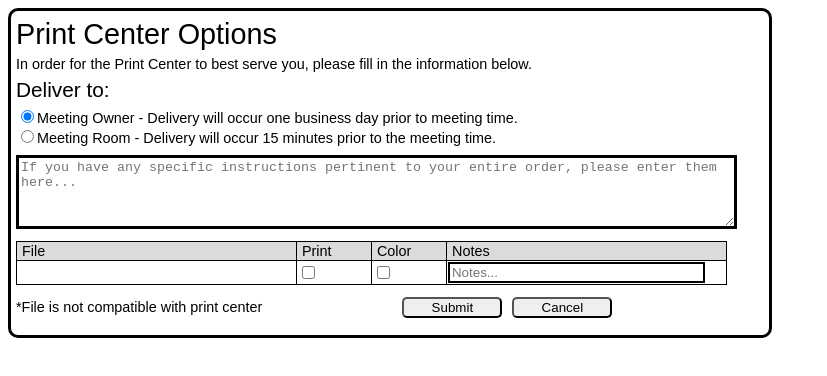
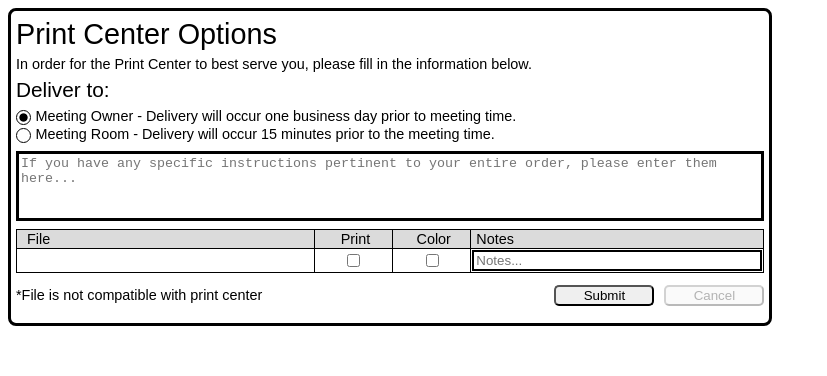
Before and after one commit to dougalderman/print-center-options, an Angular app: page / in a window 1280 px wide. Shown: the top 376 px of the page, without its empty margins (0-827 px from the left). Built offline with nearby package versions, Linux system fonts and the light colour scheme; no server answers.

Commit message:
CSS styling modifications. Disabled cancel button until submitted. Added * after unprintable file name.

```diff
--- a/src/app/app.component.css
+++ b/src/app/app.component.css
@@ -3,7 +3,7 @@
   width: 60%;
   border-style: solid;
   border-width: 3px;
-  border-radius: 10px;
+  border-radius: 8px;
 }
 
 .inner-container {
@@ -29,12 +29,45 @@
   margin-bottom: 6px;
 }
 
+.deliver-to-container input[type="radio"] {
+  display: none;
+}
+
+.deliver-to-container input[type="radio"] + *::before {
+  content: "";
+  display: inline-block;
+  vertical-align: bottom;
+  width: 0.8rem;
+  height: 0.8rem;
+  margin-right: 0.3rem;
+  border-radius: 50%;
+  border-style: solid;
+  border-width: 0.1rem;
+  border-color: black;
+}
+
+.deliver-to-container input[type="radio"]:checked + *::before {
+  background: radial-gradient(black 0%, black 40%, transparent 50%, transparent);
+  border-color: black;
+}
+
+.deliver-to-container input[type="radio"]:checked + * {
+  color: black;
+}
+
+.special-instructions-container {
+  height: 4rem;
+  margin: 8px 0;
+  border: 3px solid black;
+}
+
 #special-instructions {
-  width: 95%;
-  height: 4rem;
-  margin-top: 8px;
-  margin-bottom: 8px;
-  border: 3px solid black;
+  box-sizing: border-box;
+  width: 100%;
+  height:inherit;
+  border: none;
+  overflow: hidden;
+  resize: none;
 }
 
 .regular-size-text {
@@ -50,8 +83,12 @@
   color: red;
 }
 
+.fade-text {
+  opacity: 50%;
+}
+
 table.document-selection{
-  width: 95%;
+  width: 100%;
   border: 1px solid black;
   border-collapse: collapse;
   table-layout: fixed;
@@ -65,14 +102,17 @@ th.document-selection {
 
 th.document-selection.file {
   width: 40%;
+  padding-left: 10px;
 }
 
 th.document-selection.print {
   width: 10%;
+  text-align: center;
 }
 
 th.document-selection.color {
   width: 10%;
+  text-align: center;
 }
 
 th.document-selection.notes {
@@ -83,12 +123,21 @@ td.document-selection {
   border: 1px solid black;
 }
 
+td.document-selection.print {
+  text-align: center;
+}
+
+td.document-selection.color {
+  text-align: center;
+}
+
 tr:nth-child(odd) {
   background-color: #d3d3d3d1;
 }
 
 input[type='text'].notes {
-  width: 90%;
+  box-sizing: border-box;
+  width: 100%;
   border: 2px solid black;
 }
 
@@ -102,7 +151,13 @@ input[type='text'].notes {
 }
 
 .message-container {
-  margin-right: 140px;
+  width: 40%;
+  text-align: left;
+}
+
+.button-container {
+  width: 60%;
+  text-align: right;
 }
 
 .submit {
--- a/src/app/app.component.html
+++ b/src/app/app.component.html
@@ -4,15 +4,19 @@
     <p class="regular-size-text informational">In order for the Print Center to best serve you, please fill in the information below.</p>
     <form [formGroup]="printCenterOptions" (ngSubmit)="onSubmit()">
       <h2 class="subheader">Deliver to:</h2>
-      <div class="deliver-to">
+      <div class="deliver-to-container">
         <input type="radio" id="owner" formControlName="deliverTo" [value]="'owner'">
           <label for="owner" class="regular-size-text">Meeting Owner - Delivery will occur one business day prior to meeting time.</label><br>
         <input type="radio" id="room" formControlName="deliverTo" [value]="'room'">
           <label for="room" class="regular-size-text">Meeting Room - Delivery will occur 15 minutes prior to the meeting time.</label><br>
       </div>
+
+      <div class="special-instructions-container">
         <textarea id="special-instructions" formControlName="specialInstructions" placeholder="If you have any specific instructions pertinent to your entire order, please enter them here...">
         </textarea>
+      </div>
 
+      <div class="table-container">
         <table class="document-selection" formArrayName="selections">
           <tr>
             <th class="document-selection file regular-size-text not-bold">File</th>
@@ -21,18 +25,21 @@
             <th class="document-selection notes regular-size-text not-bold">Notes</th>
           </tr>
           <tr *ngFor="let docSelection of selections.controls; let i = index" formGroupName="{{i}}">
-          <td class="document-selection regular-size-text">{{docSelection.value.filename}}</td>
-          <td class="document-selection regular-size-text">
+            <td [ngClass]="{'fade-text': !printableDoc[i]}"class ="document-selection file regular-size-text">{{docSelection.value.filename}}</td>
+            <td class="document-selection print regular-size-text">
               <input type="checkbox" id="print-{{i}}" formControlName="print">
             </td>
-          <td class="document-selection regular-size-text">
+            <td class="document-selection color regular-size-text">
               <input type="checkbox" id="color={{i}}" formControlName="color">
             </td>
-          <td class="document-selection regular-size-text">
+            <td class="document-selection notes regular-size-text">
+              <div class="notes-container">
                 <input class="notes" type="text" id="notes{{i}}" placeholder="Notes..." formControlName="notes">
+              </div>
             </td>
           </tr>
         </table>
+      </div>
       <div class="bottom-container">
         <div class="message-container">
           <div *ngIf = "!successfulSubmit && !successfulCancel">
@@ -45,9 +52,9 @@
             <p class="regular-size-text red">Print job cancelled</p>
           </div>
         </div>
-      <div class="buttons">
+      <div class="button-container">
         <button class="submit" type="submit">Submit</button>
-        <button class="cancel" type="button" (click)="onCancel()">Cancel</button>
+        <button [disabled] = "!successfulSubmit" class="cancel" type="button" (click)="onCancel()">Cancel</button>
       </div>
     </div>
     </form>
--- a/src/app/app.component.ts
+++ b/src/app/app.component.ts
@@ -19,6 +19,7 @@ export class AppComponent {
   docs: string[] = [];
   successfulSubmit: boolean = false;
   successfulCancel: boolean = false;
+  printableDoc: boolean[] = [];
 
   printCenterOptions: FormGroup = this.fb.group({
     deliverTo: ['owner'],
@@ -52,8 +53,12 @@ export class AppComponent {
             this.docs = data.documents.filename;
 
             for (let i = 0; i < this.docs.length; i++) {
-              const doc: string = this.docs[i];
+              let doc: string = this.docs[i];
               const printable: boolean = this.checkIfPrintableFilename(doc);
+              this.printableDoc.push(printable);
+              if (!printable) {
+                doc = doc + '*'
+              }
 
               if (i === 0) {
                 this.selections.setControl(0,
@@ -112,7 +117,6 @@ export class AppComponent {
         this.successfulSubmit = false;
         this.successfulCancel = true;
       });
-    console.log('cancelled');
   }
 
   getDataFromForm(): any {
@@ -122,7 +126,6 @@ export class AppComponent {
     let docs = this.printCenterOptions.controls.selections as FormArray;
 
     for (let control of docs.controls) {
-      console.log('control: ', control);
       if (control.value.print) {
         formattedDocumentData.push({
           'filename': control.value.filename,
```
Lines whose indentation alone changed are shown as unchanged.
